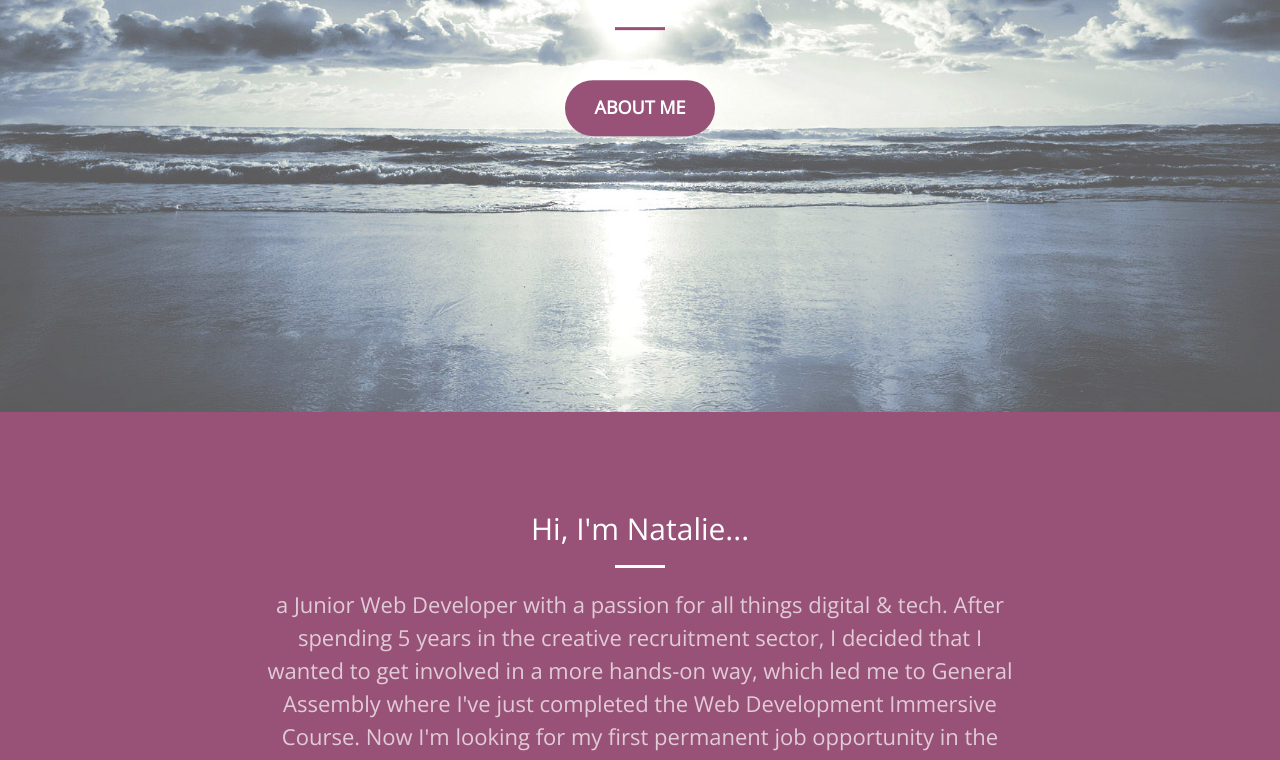
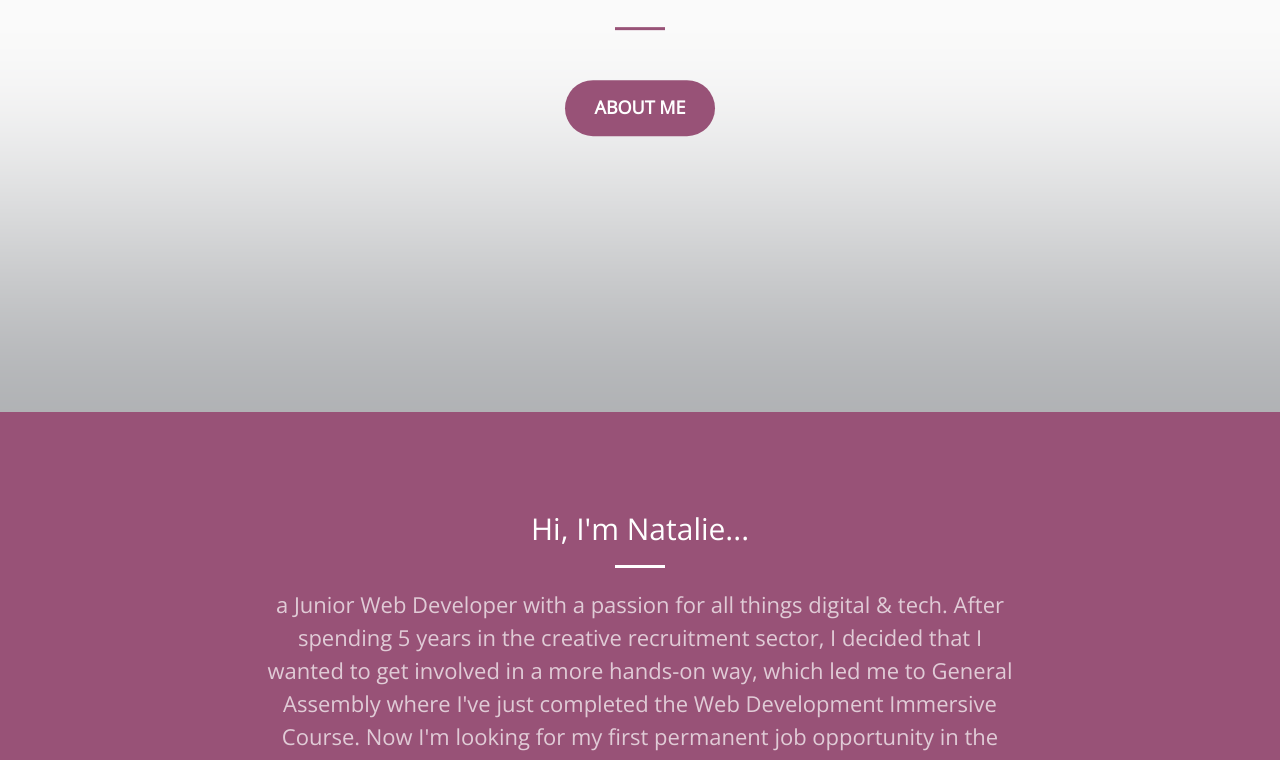
Before and after one commit to nataliemp28/nataliemp28.github.io, a website: page index.html in a window 1280 px wide. Shown: the part 388-1148 px from the top of the page. Drawn offline with nearby package versions, Linux system fonts and the light colour scheme; files that its build step writes are made by us from their sources.

Commit message:
new background

```diff
--- a/less/creative.less
+++ b/less/creative.less
@@ -188,7 +188,7 @@ header {
     .background-cover;
     background-position: center;
     // background-color: lightblue;
-    background-image: url('../img/sea-img.jpg');
+    background-image: url('../img/silver_wallpaper.jpg');
     text-align: center;
     // color: white;
     .header-content {
```
